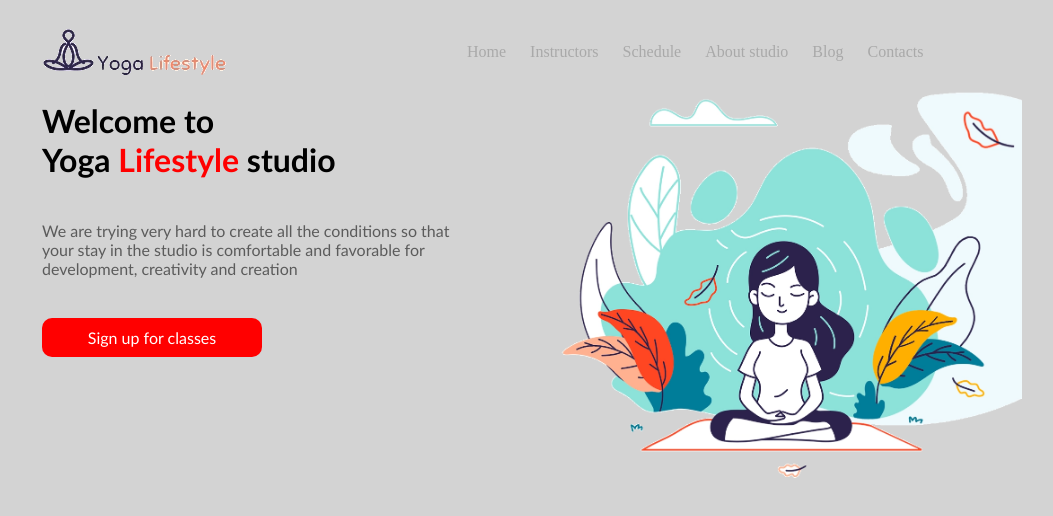
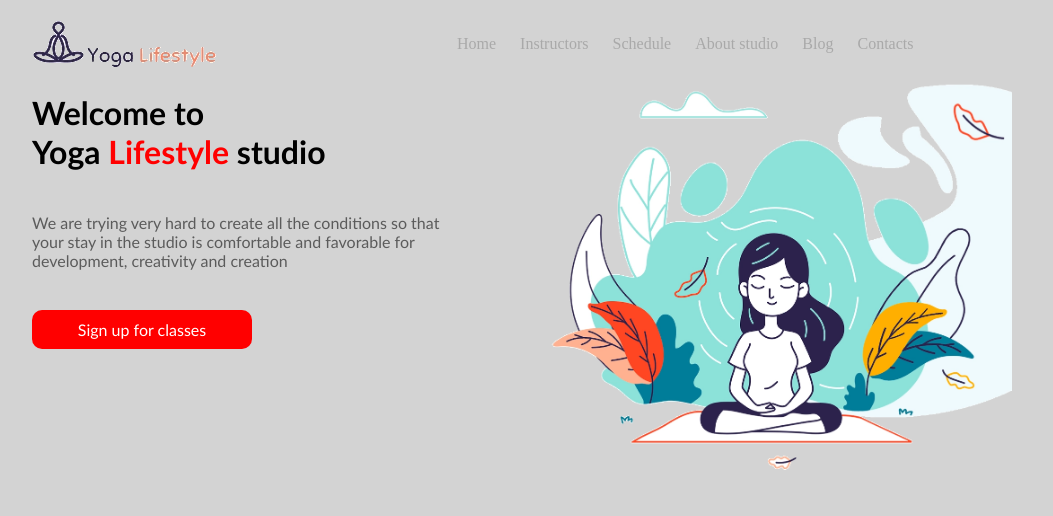
Before and after one commit to SergejsRom/9-yoga, a website: page index.html in a window 1280 px wide. Shown: the whole page, without its empty margins (128-1181 px from the left). Drawn offline with Linux system fonts and the light colour scheme.

Commit message:
margin left calc

```diff
--- a/yoga.css
+++ b/yoga.css
@@ -1,8 +1,6 @@
 body {
-    display: inline-block;
     background-color: lightgray;
-    margin-left: auto;
-    margin-right: auto;
+
 }
 
 header
@@ -10,7 +8,7 @@ header
     width: 1000px;
     background-color: lightgray;
     margin-top: 20px;
-    margin-left: 150px;
+    margin-left: calc(50% - 500px);
 }
 
 nav {
@@ -36,7 +34,7 @@ main {
     display: inline-block;
     width: 1000px;
     background-color: lightgray;
-    margin-left: 150px;
+    margin-left: calc(50% - 500px);
 }
 
 h1 {
```
